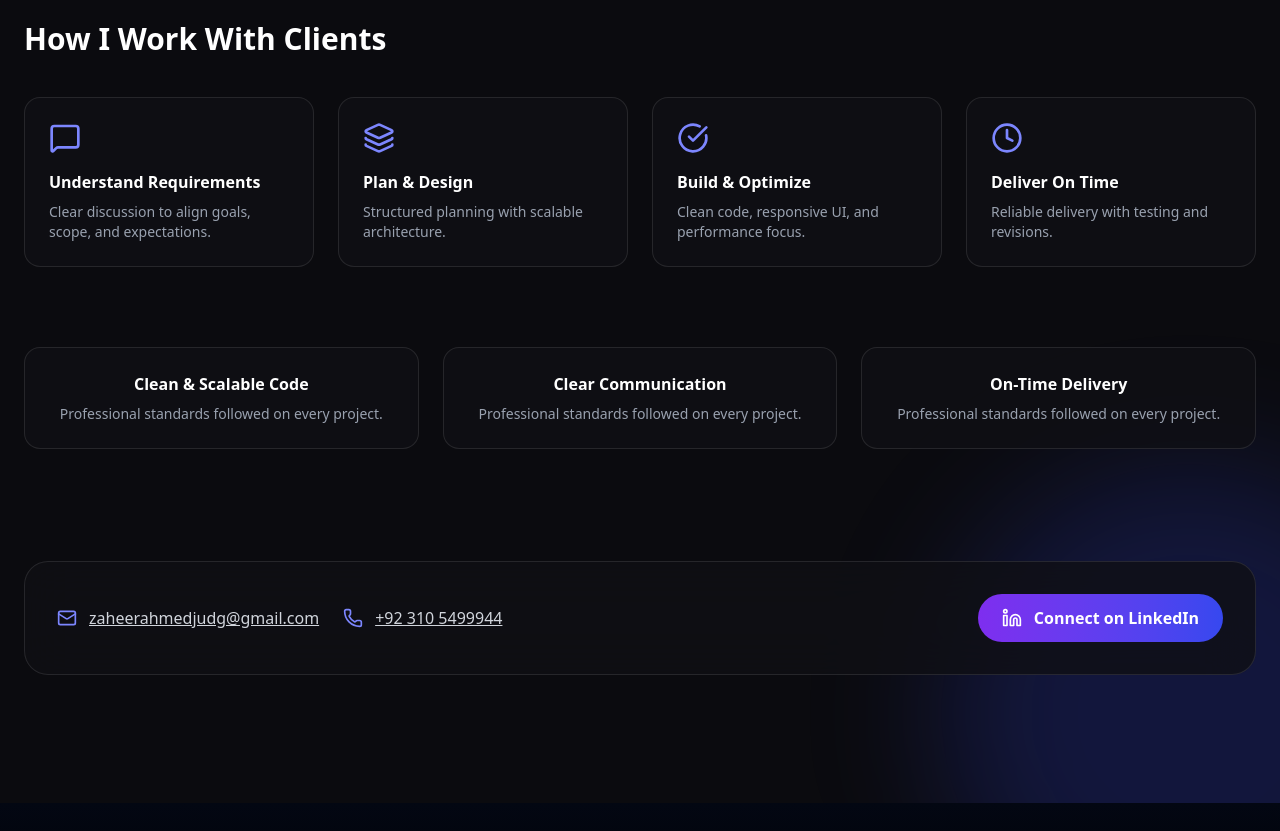
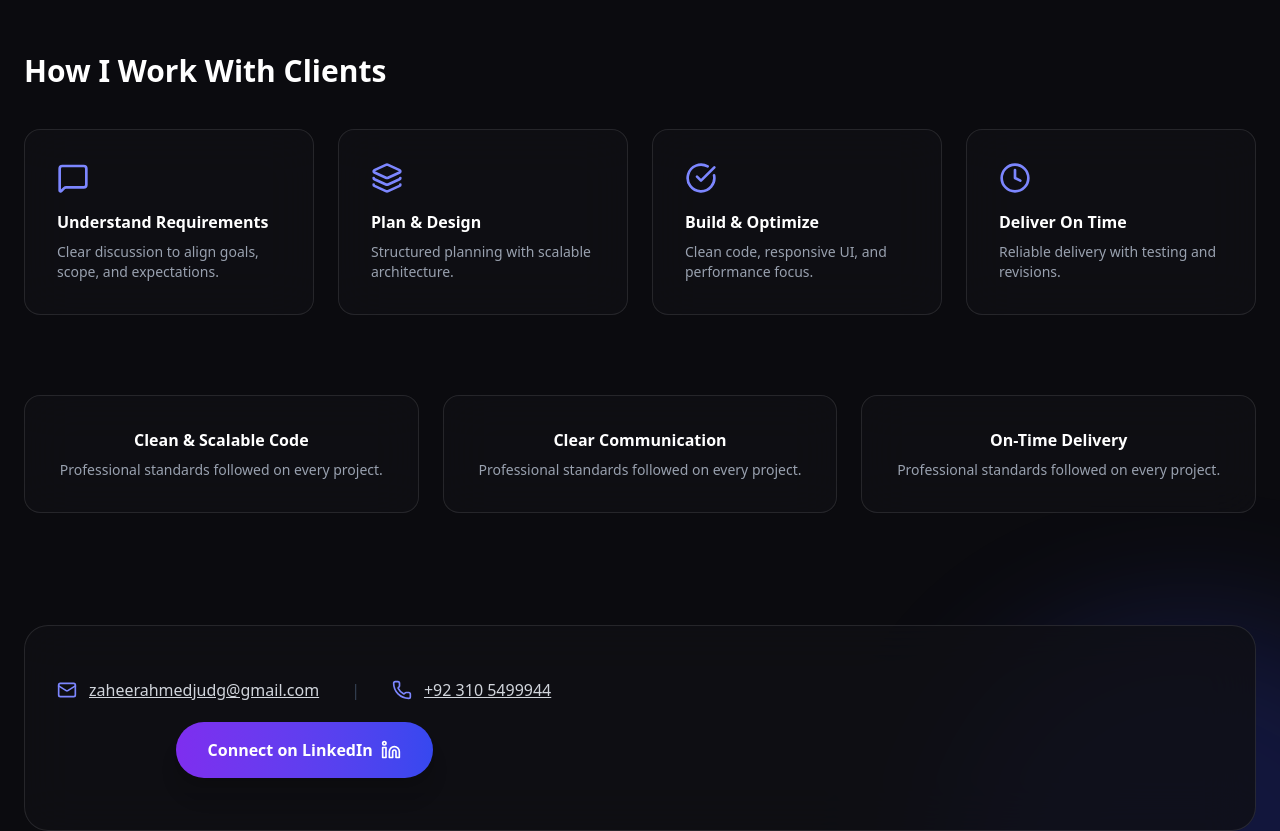
Before and after one commit to zaheerahmadz/Portfolio, a React (Vite) app: page /about in a window 1280 px wide. Shown: the part 960-1791 px from the top of the page. Built offline with nearby package versions, Linux system fonts and the light colour scheme.

Commit message:
final tuch

```diff
--- /dev/null
+++ b/src/components/ui/AnimatedReveal.jsx
@@ -0,0 +1,65 @@
+import React from "react";
+import { motion } from "framer-motion";
+
+const animations = {
+  fadeInUp: {
+    initial: { opacity: 0, y: 40 },
+    whileInView: { opacity: 1, y: 0 },
+  },
+  fadeInLeft: {
+    initial: { opacity: 0, x: -50 },
+    whileInView: { opacity: 1, x: 0 },
+  },
+  scaleUp: {
+    initial: { opacity: 0, scale: 0.9 },
+    whileInView: { opacity: 1, scale: 1 },
+  },
+  fadeIn: {
+    initial: { opacity: 0 },
+    whileInView: { opacity: 1 },
+  },
+  staggerContainer: {
+    initial: { opacity: 0 },
+    whileInView: {
+      opacity: 1,
+      transition: { staggerChildren: 0.1, delayChildren: 0.2 },
+    },
+  },
+  cardAnimation: {
+    initial: { opacity: 0, y: 50 },
+    whileInView: { opacity: 1, y: 0 },
+  },
+};
+
+export const AnimatedReveal = ({
+  children,
+  animation = "fadeInUp",
+  delay = 0,
+  duration = 0.6,
+  className = "",
+  once = true,
+  as: Component = motion.div,
+  ...props
+}) => {
+  const selectedAnimation = animations[animation] || animations.fadeInUp;
+
+  return (
+    <Component
+      initial={selectedAnimation.initial}
+      whileInView={selectedAnimation.whileInView}
+      viewport={{ once, margin: "-50px" }}
+      transition={{
+        delay,
+        duration,
+        ease: "easeOut",
+        ...(selectedAnimation.whileInView?.transition || {}),
+      }}
+      className={className}
+      {...props}
+    >
+      {children}
+    </Component>
+  );
+};
+
+export default AnimatedReveal;
--- /dev/null
+++ b/src/components/ui/Button.jsx
@@ -0,0 +1,59 @@
+import React from "react";
+import { motion } from "framer-motion";
+
+export const Button = ({
+  children,
+  onClick,
+  type = "button",
+  variant = "primary",
+  className = "",
+  href,
+  target,
+  icon: Icon,
+  ...props
+}) => {
+  const baseClasses =
+    "relative inline-flex items-center justify-center gap-3 px-8 py-4 rounded-full font-semibold transition-all overflow-hidden group";
+
+  const variants = {
+    primary:
+      "text-white bg-gradient-to-r from-[#7E2EEF] to-[#3648EF] shadow-xl hover:shadow-[#7E2EEF]/30",
+    secondary:
+      "text-white bg-gray-800 border border-gray-700 hover:bg-gray-700",
+    outline:
+      "text-gray-300 border border-white/10 bg-[#0f0f14]/80 backdrop-blur-xl hover:text-white hover:border-white/20",
+    success:
+      "text-white bg-green-600 hover:bg-green-700",
+    text: "text-gray-400 hover:text-white font-medium px-4",
+  };
+
+  const Component = href ? motion.a : motion.button;
+
+  return (
+    <Component
+      href={href}
+      target={target}
+      onClick={onClick}
+      type={type}
+      whileHover={{ scale: 1.05 }}
+      whileTap={{ scale: 0.95 }}
+      transition={{ type: "spring", stiffness: 300 }}
+      className={`${baseClasses} ${variants[variant] || variants.primary} ${className}`}
+      {...props}
+    >
+      {/* Glow effect for primary variant */}
+      {variant === "primary" && (
+        <div className="absolute inset-0 bg-white/20 translate-x-[-100%] group-hover:translate-x-0 transition-transform duration-500" />
+      )}
+
+      <span className="relative z-10 flex items-center gap-2">
+        {children}
+        {Icon && (
+          <Icon className="w-5 h-5 group-hover:translate-x-1 transition-transform" />
+        )}
+      </span>
+    </Component>
+  );
+};
+
+export default Button;
--- /dev/null
+++ b/src/components/ui/Card.jsx
@@ -0,0 +1,29 @@
+import React from "react";
+
+export const Card = ({
+  children,
+  className = "",
+  hoverEffect = false,
+  glowColor = "from-[#7E2EEF]/20 to-[#3648EF]/20",
+  as: Component = "div",
+  ...props
+}) => {
+  return (
+    <Component
+      className={`relative rounded-2xl border border-white/10 bg-[#0f0f14]/80 backdrop-blur-xl p-8 overflow-hidden group ${className}`}
+      {...props}
+    >
+      {/* Main Content */}
+      <div className="relative z-10">{children}</div>
+
+      {/* Optional Hover Glow */}
+      {hoverEffect && (
+        <div
+          className={`absolute inset-0 bg-gradient-to-br ${glowColor} opacity-0 group-hover:opacity-100 transition-opacity duration-500 pointer-events-none`}
+        />
+      )}
+    </Component>
+  );
+};
+
+export default Card;
--- a/src/pages/About.jsx
+++ b/src/pages/About.jsx
@@ -14,6 +14,10 @@ import {
   MessageSquare,
   Clock,
 } from "lucide-react";
+
+import Card from "../components/ui/Card";
+import Button from "../components/ui/Button";
+import AnimatedReveal from "../components/ui/AnimatedReveal";
 
 function About() {
   /* Mouse sunlight glow */
@@ -53,11 +57,10 @@ function About() {
 
       <div className="relative max-w-7xl mx-auto px-6">
         {/* Header */}
-        <motion.header
-          initial={{ opacity: 0, y: 40 }}
-          whileInView={{ opacity: 1, y: 0 }}
-          viewport={{ once: true }}
-          transition={{ duration: 0.8 }}
+        <AnimatedReveal
+          animation="fadeInUp"
+          duration={0.8}
+          as="header"
           className="max-w-3xl"
         >
           <p className="text-indigo-400 uppercase tracking-[0.3em] text-sm font-medium">
@@ -86,7 +89,7 @@ function About() {
             builds scalable, responsive, high-performance, SEO-optimized
             full-stack web applications for clients worldwide.
           </p>
-        </motion.header>
+        </AnimatedReveal>
 
         {/* Main Grid */}
         <div className="mt-20 grid grid-cols-1 lg:grid-cols-2 gap-16">
@@ -152,11 +155,10 @@ function About() {
         </div>
 
         {/* How I Work */}
-        <motion.section
-          initial={{ opacity: 0, y: 40 }}
-          whileInView={{ opacity: 1, y: 0 }}
-          viewport={{ once: true }}
-          transition={{ duration: 0.7 }}
+        <AnimatedReveal
+          animation="fadeInUp"
+          duration={0.7}
+          as="section"
           className="mt-28"
           aria-labelledby="work-with-clients"
         >
@@ -189,62 +191,76 @@ function About() {
               text="Reliable delivery with testing and revisions."
             />
           </div>
-        </motion.section>
+        </AnimatedReveal>
 
         {/* Trust Signals */}
-        <motion.section
-          initial={{ opacity: 0, y: 30 }}
-          whileInView={{ opacity: 1, y: 0 }}
-          viewport={{ once: true }}
-          transition={{ duration: 0.6 }}
+        <AnimatedReveal
+          animation="fadeInUp"
+          duration={0.6}
+          as="section"
           className="mt-20 grid grid-cols-1 md:grid-cols-3 gap-6"
           aria-label="Professional trust signals"
         >
           <TrustCard title="Clean & Scalable Code" />
           <TrustCard title="Clear Communication" />
           <TrustCard title="On-Time Delivery" />
-        </motion.section>
+        </AnimatedReveal>
 
-        {/* Contact */}
-        <motion.section
-          initial={{ opacity: 0, y: 30 }}
-          whileInView={{ opacity: 1, y: 0 }}
-          viewport={{ once: true }}
-          transition={{ duration: 0.6 }}
-          className="mt-28 flex flex-col md:flex-row items-center justify-between gap-6 rounded-3xl border border-white/10 bg-[#0f0f14]/80 backdrop-blur-xl p-8"
+        {/* Contact (UPDATED STRICT ONE-LINE LAYOUT) */}
+        <AnimatedReveal
+          animation="fadeInUp"
+          duration={0.6}
+          as="section"
+          className="mt-28"
           aria-label="Contact information"
         >
-          <div className="flex flex-col sm:flex-row gap-6 text-gray-300">
+          <Card className="flex flex-col xl:flex-row items-center justify-between gap-6 !rounded-3xl p-6 md:p-8 bg-[#0f0f14]/80 backdrop-blur-xl w-full">
+            <div className="flex my-5 flex-col md:flex-row items-center gap-4 md:gap-8 text-gray-300 w-full xl:w-auto justify-center xl:justify-start">
+              {/* Email */}
               <span className="flex items-center gap-3">
                 <Mail className="w-5 h-5 text-indigo-400" aria-hidden="true" />
                 <a
                   href="mailto:zaheerahmedjudg@gmail.com"
-                className="underline hover:text-indigo-400"
+                  className="text-base font-medium underline hover:text-indigo-400 transition-colors"
                 >
                   zaheerahmedjudg@gmail.com
                 </a>
               </span>
+
+              {/* Desktop Divider */}
+              <span
+                className="hidden md:block text-gray-700"
+                aria-hidden="true"
+              >
+                |
+              </span>
+
+              {/* Phone */}
               <span className="flex items-center gap-3">
                 <Phone className="w-5 h-5 text-indigo-400" aria-hidden="true" />
                 <a
                   href="tel:+923105499944"
-                className="underline hover:text-indigo-400"
+                  className="text-base font-medium underline hover:text-indigo-400 transition-colors"
                 >
                   +92 310 5499944
                 </a>
               </span>
             </div>
 
-          <a
+            {/* LinkedIn Button */}
+            <div className="w-full my-5 xl:w-auto flex justify-center mt-4 xl:mt-0">
+              <Button
                 href="https://www.linkedin.com/in/zaheer-ahmad-352148329/"
                 target="_blank"
-            rel="noopener noreferrer"
-            className="flex items-center gap-3 px-6 py-3 rounded-full bg-gradient-to-r from-[#7E2EEF] to-[#3648EF] text-white font-semibold hover:opacity-90 transition"
+                icon={Linkedin}
+                variant="primary"
+                className="w-full sm:w-auto whitespace-nowrap"
               >
-            <Linkedin className="w-5 h-5" aria-hidden="true" />
                 Connect on LinkedIn
-          </a>
-        </motion.section>
+              </Button>
+            </div>
+          </Card>
+        </AnimatedReveal>
       </div>
     </section>
   );
@@ -254,46 +270,34 @@ function About() {
 
 function InfoCard({ icon: Icon, title, value }) {
   return (
-    <article
-      className="rounded-2xl border border-white/10 bg-[#0f0f14]/80 p-6"
-      tabIndex={0}
-      aria-label={title}
-    >
+    <Card className="p-6" aria-label={title}>
       <div className="w-12 h-12 mb-4 rounded-xl bg-gradient-to-br from-[#7E2EEF] to-[#3648EF] flex items-center justify-center">
         <Icon className="w-6 h-6 text-white" aria-hidden="true" />
       </div>
       <h4 className="text-white font-semibold mb-1">{title}</h4>
       <p className="text-gray-400 text-sm">{value}</p>
-    </article>
+    </Card>
   );
 }
 
 function ProcessCard({ icon: Icon, title, text }) {
   return (
-    <article
-      className="rounded-2xl border border-white/10 bg-[#0f0f14]/80 p-6"
-      tabIndex={0}
-      aria-label={title}
-    >
+    <Card className="p-6" aria-label={title}>
       <Icon className="w-8 h-8 text-indigo-400 mb-4" aria-hidden="true" />
       <h4 className="text-white font-semibold mb-2">{title}</h4>
       <p className="text-gray-400 text-sm">{text}</p>
-    </article>
+    </Card>
   );
 }
 
 function TrustCard({ title }) {
   return (
-    <article
-      className="rounded-2xl border border-white/10 bg-[#0f0f14]/80 p-6 text-center"
-      tabIndex={0}
-      aria-label={title}
-    >
+    <Card className="p-6 text-center" aria-label={title}>
       <p className="text-white font-semibold">{title}</p>
       <p className="text-gray-400 text-sm mt-2">
         Professional standards followed on every project.
       </p>
-    </article>
+    </Card>
   );
 }
 
```
Also changed, not shown: src/components/Hero.jsx (+34 -48 lines), src/components/MyProjects.jsx (+10 -9 lines), src/components/ProjectsSection.jsx (+10 -16 lines), src/components/Specialities.jsx (+32 -51 lines), src/pages/Contact.jsx (+35 -63 lines). Lines whose indentation alone changed are shown as unchanged.
